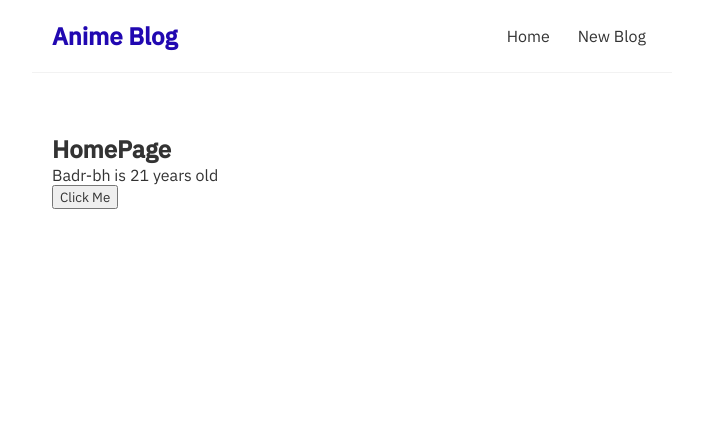
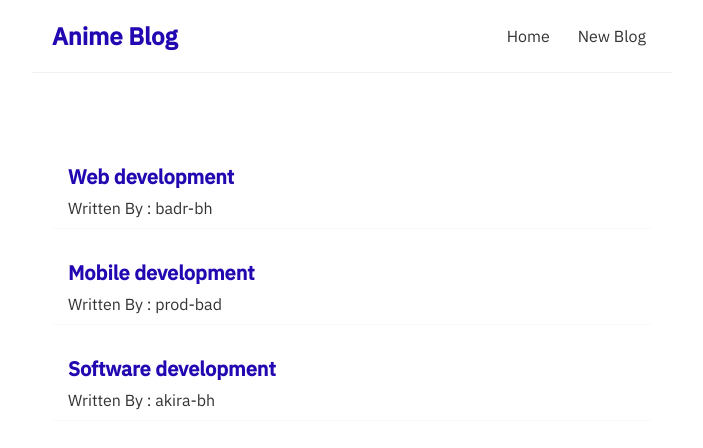
Before and after one commit to Bahadou-Badr/learning-React-js, a React (Create React App) app: page / in a window 1280 px wide. Shown: the top 448 px of the page, without its empty margins (288-991 px from the left). Built offline with nearby package versions, Linux system fonts and the light colour scheme.

Commit message:
Outputting Lists - how to output list of data in our component - using Map method

```diff
--- a/src/Home.js
+++ b/src/Home.js
@@ -1,20 +1,19 @@
 import { useState } from "react";
 const Home = () => {
-    // let name = 'Badr-bh'
-    const [name, setName] = useState('Badr-bh');
-    const [age, setAge] = useState(21);
-    // create some functions
-    const handleClick = () => {
-        setName('ollsoo');
-        setAge(2);
-    }
-
+    const [blogs, setBlogs] = useState([
+        {title: 'Web development', body: 'lorem ipsum ....', author: 'badr-bh', id: 1},
+        {title: 'Mobile development', body: 'lorem ipsum ....', author: 'prod-bad', id: 2},
+        {title: 'Software development', body: 'lorem ipsum ....', author: 'akira-bh', id: 3}
+    ]);
 
     return (
         <div className="home">
-            <h2>HomePage</h2>
-            <p>{ name } is { age } years old</p>
-            <button onClick={handleClick}>Click Me</button>
+            {blogs.map((blog) => (
+                <div className="blog-preview" key={ blog.id }>
+                    <h2>{ blog.title }</h2>
+                    <p>Written By : { blog.author }</p>
+                </div>
+            ))}
         </div>
      );
 }
--- a/src/index.css
+++ b/src/index.css
@@ -25,10 +25,25 @@
   padding: 6px;
 }
 .navbar a:hover {
-  color: #8635f1;
+  color: #2108b1;
 }
 .content {
   max-width: 600px;
   margin: 40px auto;
   padding: 20px;
 }
+
+/* blog previews / list */
+.blog-preview {
+  padding: 10px 16px;
+  margin: 20px 0;
+  border-bottom: 1px solid #fafafa;
+}
+.blog-preview:hover {
+  box-shadow: 1px 3px 5px rgba(0,0,0,0.1);
+}
+.blog-preview h2 {
+  font-size: 20px;
+  color: #2108b1;
+  margin-bottom: 8px;
+}
```
Also changed, not shown: 1 other file (tests, documents, lock files or other folders).
